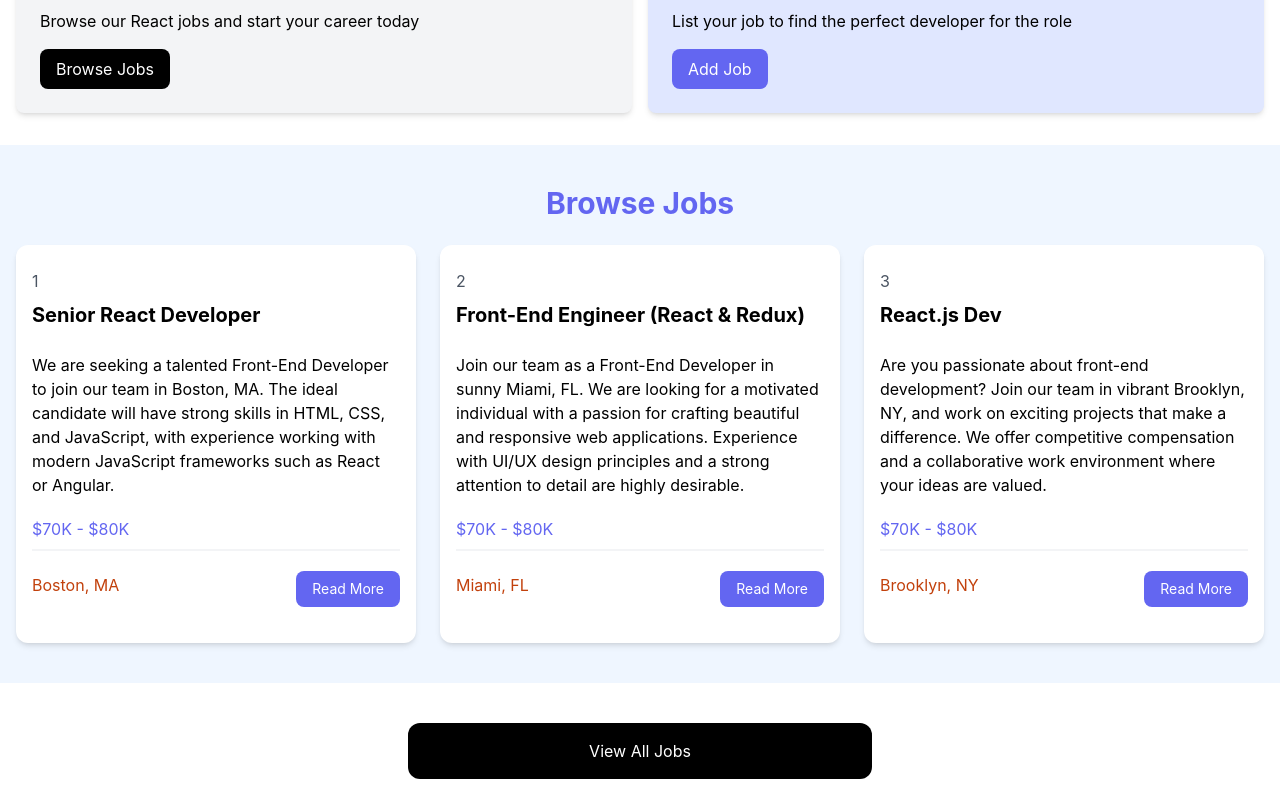
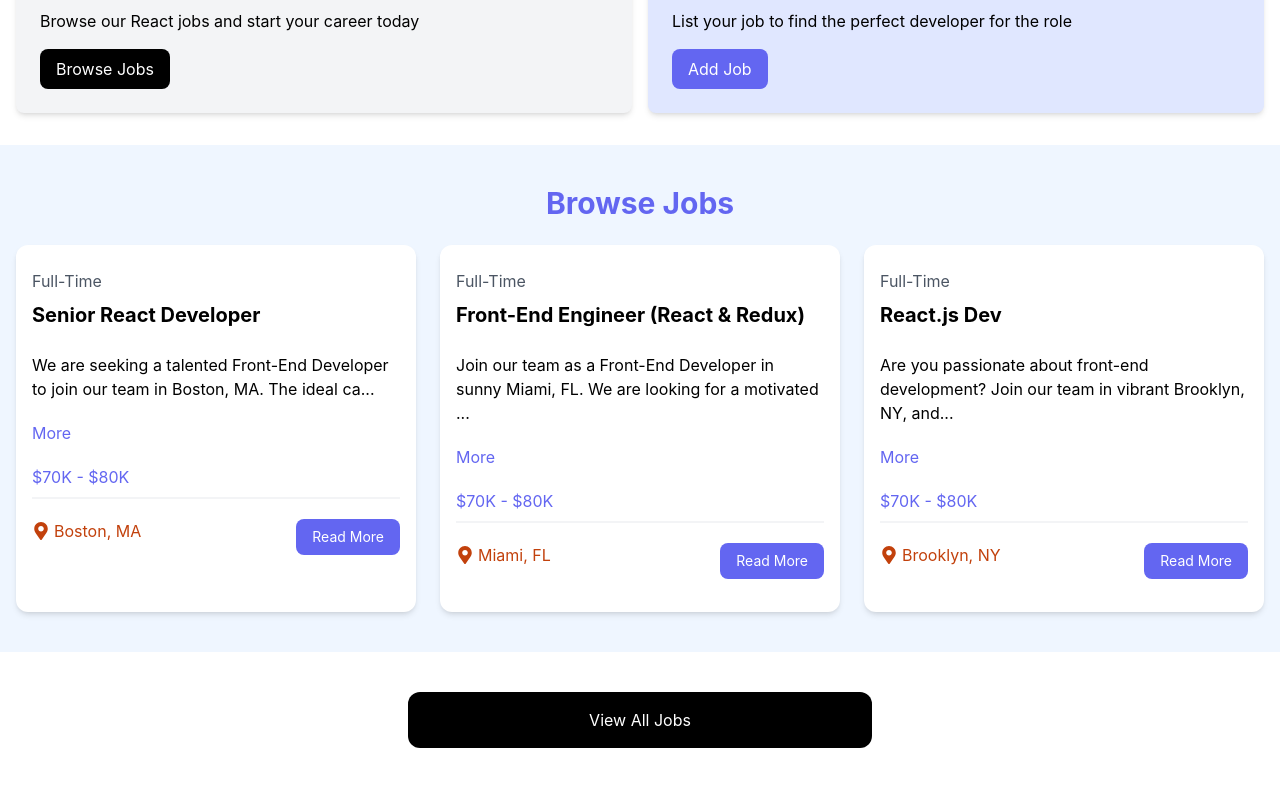
Before and after one commit to djojov/react-jobs-app, a React (Vite) app: page / in a window 1280 px wide. Shown: the part 464-1256 px from the top of the page. Built offline with nearby package versions, Linux system fonts and the light colour scheme.

Commit message:
Add react-icons package and provide location icon to job listing

```diff
--- a/package.json
+++ b/package.json
@@ -11,7 +11,8 @@
   },
   "dependencies": {
     "react": "^18.2.0",
-    "react-dom": "^18.2.0"
+    "react-dom": "^18.2.0",
+    "react-icons": "^5.0.1"
   },
   "devDependencies": {
     "@types/react": "^18.2.64",
--- a/src/components/JobListing.tsx
+++ b/src/components/JobListing.tsx
@@ -1,3 +1,6 @@
+import { useState } from 'react';
+import { FaMapMarkerAlt } from 'react-icons/fa';
+
 type JobType = {
 	id: string;
 	title: string;
@@ -18,15 +21,30 @@
 }
 
 export default function JobListing(props: JobListingProps) {
+	const [showFullDescription, setShowFullDescription] = useState(false);
+
+	let description = props.job.description;
+
+	if (!showFullDescription) {
+		description = description.substring(0, 90) + '...';
+	}
+
 	return (
 		<div className="bg-white rounded-xl shadow-md relative">
 			<div className="p-4">
 				<div className="mb-6">
-					<div className="text-gray-600 my-2">{props.job.id}</div>
+					<div className="text-gray-600 my-2">{props.job.type}</div>
 					<h3 className="text-xl font-bold">{props.job.title}</h3>
 				</div>
 
-				<div className="mb-5">{props.job.description}</div>
+				<div className="mb-5">{description}</div>
+
+				<button
+					className="text-indigo-500 mb-5 hover:text-indigo-600"
+					onClick={() => setShowFullDescription((prevState) => !prevState)}
+				>
+					{showFullDescription ? 'Less' : 'More'}
+				</button>
 
 				<h3 className="text-indigo-500 mb-2">{props.job.salary}</h3>
 
@@ -34,7 +52,7 @@
 
 				<div className="flex flex-col lg:flex-row justify-between mb-4">
 					<div className="text-orange-700 mb-3">
-						<i className="fa-solid fa-location-dot text-lg"></i>
+						<FaMapMarkerAlt className="inline text-lg mb-1 mr-1" />
 						{props.job.location}
 					</div>
 					<a
```
Also changed, not shown: 1 other file (tests, documents, lock files or other folders).
